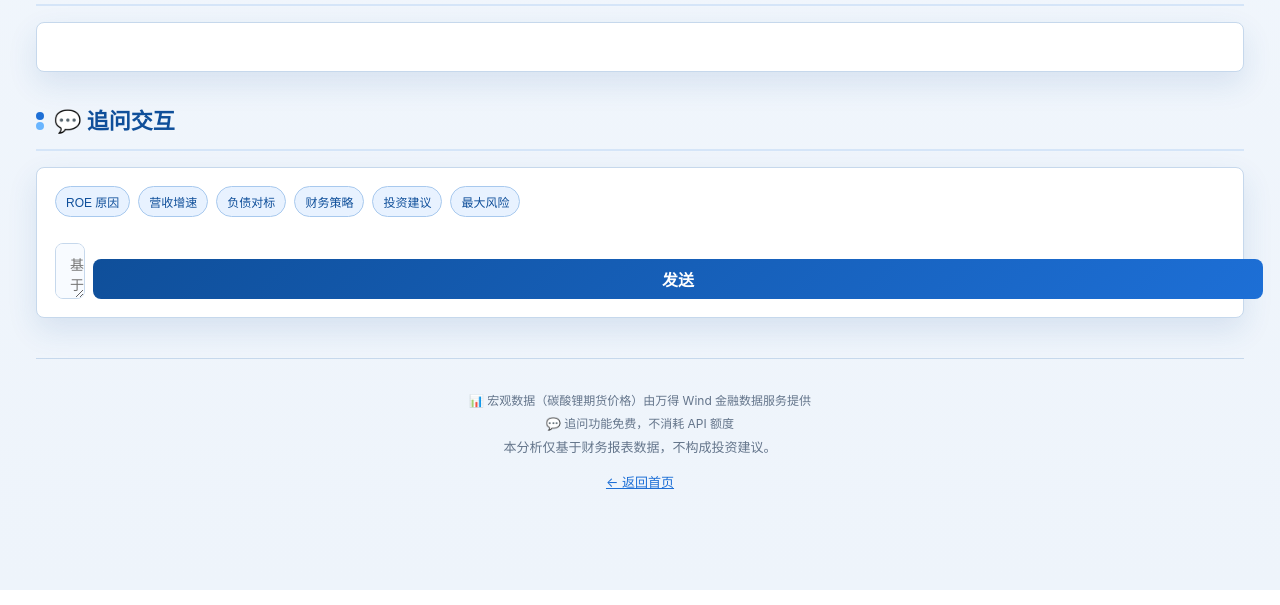
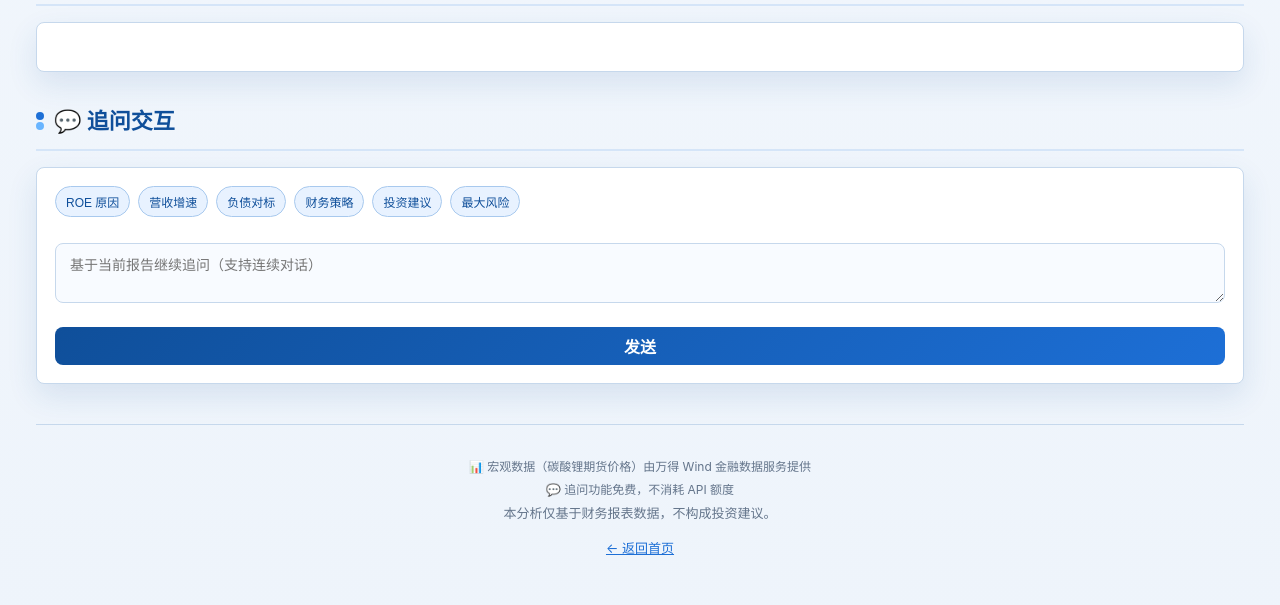
Before and after one commit to Tsk616/finagent-lithium, a Flask app: template web/templates/report.html in a window 1280 px wide. Shown: the part 2763-3368 px from the top of the page. Run offline with Flask 3, Linux system fonts and the light colour scheme; the template is opened without the code that fills it: most values are stand-ins (such as "Sample title", 1, 10 or a date in 2020); some libraries are stand-ins or nearby versions.

Commit message:
fix(ui): stack follow-up input textarea above send button
The textarea and send button were cramped in a single horizontal row.
Change to vertical flex layout so the textarea gets full width on its
own line with the send button right-aligned below it.

```diff
--- a/web/static/style.css
+++ b/web/static/style.css
@@ -1336,17 +1336,18 @@
 }
 .ask-input-row {
   display: flex;
+  flex-direction: column;
   gap: 8px;
-  align-items: flex-end;
 }
 .ask-input-row textarea {
-  flex: 1;
-  min-height: 40px;
+  width: 100%;
+  min-height: 60px;
+  resize: vertical;
 }
 .ask-input-row .btn-primary {
-  flex-shrink: 0;
-  height: 40px;
-  padding: 0 20px;
+  align-self: flex-end;
+  height: 38px;
+  padding: 0 28px;
 }
 
 /* ── History inline ask ── */
```
